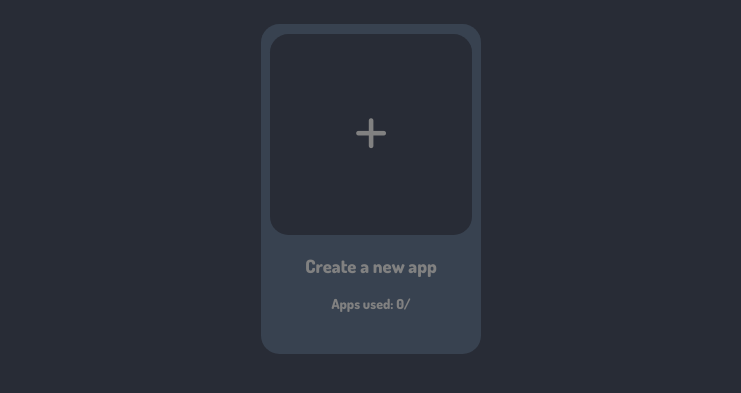
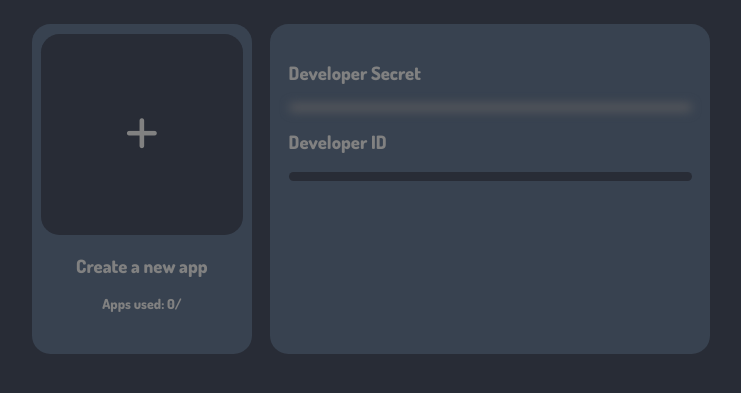
Before and after one commit to sqowey/devportal, a PHP site: page /portal/ in a window 1280 px wide. Shown: the part 40-433 px from the top of the page, without its empty margins (269-1010 px from the left). Run offline with PHP 8.4, Linux system fonts and the light colour scheme; the visitor is signed in with stand-in values (Sample User, id 1); data that the repository does not hold is empty; some libraries are stand-ins or nearby versions.

Commit message:
Add account config

```diff
--- a/portal/index.php
+++ b/portal/index.php
@@ -17,11 +17,11 @@
     }
 
     // Get dev level
-    if($stmt=$con->prepare("SELECT dev_level FROM developers WHERE user_id = ?")){
+    if($stmt=$con->prepare("SELECT dev_level, user_id, dev_secret FROM developers WHERE user_id = ?")){
         $stmt->bind_param('s', $_SESSION['id']);
         $stmt->execute();
         $stmt->store_result();
-        $stmt->bind_result($dev_level);
+        $stmt->bind_result($dev_level, $dev_id, $dev_secret);
         $stmt->fetch();
         $stmt->close();
         switch ($dev_level) {
@@ -48,6 +48,7 @@
                 break;
         }
     }
+
 
     // Get number of already used apps
     if($stmt=$con->prepare("SELECT app_level FROM apps WHERE dev_id = ?")){
@@ -94,6 +95,14 @@
                 <div class="application_new_subtitle">Apps used: <?=$apps_used?>/<?=$apps_allowed?></div>
             </div>
         </div>
+        <div class="account_item">
+            <div class="account_container">
+                <h3>Developer Secret</h3>
+                <p class="account_textfield sensitive_data"><?=$dev_secret?></p>
+                <h3>Developer ID</h3>
+                <p class="account_textfield"><?=$dev_id?></p>
+            </div>
+        </div>
     </div>
 
     <!-- The Container in which the Error output is pasted -->
@@ -109,6 +118,21 @@
     <!-- Load all needed scripts -->
     <script src="./scripts/getApps.js"></script>
     <script src="themes.js"></script>
+    <script>
+        // Sensitive data copy
+        const sensitive_elements = document.getElementsByClassName("sensitive_data");
+        for (let i = 0; i < sensitive_elements.length; i++) {
+            const element = sensitive_elements[i];
+            element.onclick = () => {
+                navigator.clipboard.writeText(element.innerHTML);
+                element.style.transition = "0.1s";
+                element.style.backgroundColor = "#00ff00";
+                window.setTimeout(() => {
+                    element.style.backgroundColor = "#383e42";
+                }, 250);
+            };
+        }
+    </script>
 </body>
 
 </html>
--- a/portal/style.css
+++ b/portal/style.css
@@ -138,6 +138,39 @@ Applications list
 }
 
 
+/*
+Account config
+*/
+
+.account_item {
+    width: 440px;
+    min-height: 330px;
+    border-radius: 1rem;
+    margin: 0.5rem 0.5rem;
+}
+
+.account_container {
+    padding: 1rem;
+}
+
+p {
+    border-radius: 1rem;
+    width: 100%;
+    padding: 0.25rem;
+    word-wrap: break-word;
+}
+
+.sensitive_data {
+    filter: contrast(0.5) blur(5px);
+    transition: 0.3s;
+    cursor: pointer;
+}
+
+.sensitive_data:hover {
+    filter: contrast(1) blur(0);
+}
+
+
 /* Statusbox */
 
 .status_container {
--- a/portal/themes.js
+++ b/portal/themes.js
@@ -25,9 +25,19 @@ function changeToTheme(backgroundColor, textColor, navBackgroundColor, themeTurn
         const element = app_items[i];
         element.style.backgroundColor = navBackgroundColor;
     }
+    const account_items = document.getElementsByClassName("account_item");
+    for (let i = 0; i < account_items.length; i++) {
+        const element = account_items[i];
+        element.style.backgroundColor = navBackgroundColor;
+    }
     const app_logo_items = document.getElementsByClassName("application_logo");
     for (let i = 0; i < app_logo_items.length; i++) {
         const element = app_logo_items[i];
+        element.style.backgroundColor = backgroundColor;
+    }
+    const account_textfields = document.getElementsByClassName("account_textfield");
+    for (let i = 0; i < account_textfields.length; i++) {
+        const element = account_textfields[i];
         element.style.backgroundColor = backgroundColor;
     }
 }
```
